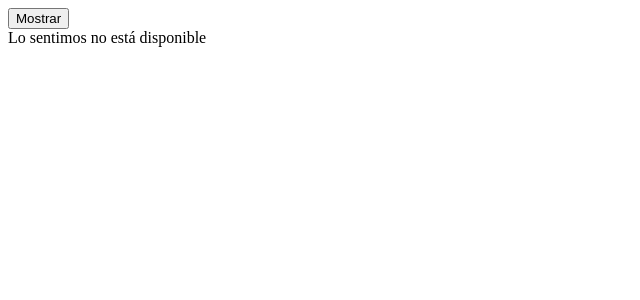
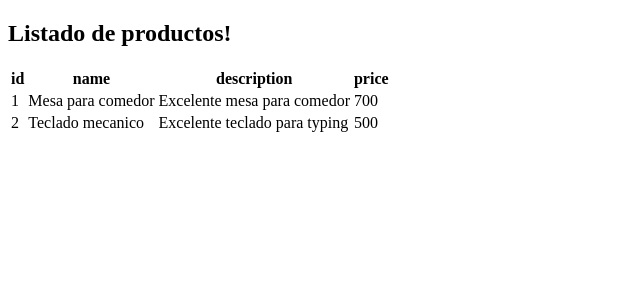
Before and after one commit to drox13/angular-app, an Angular app: page / in a window 1280 px wide. Shown: the top 300 px of the page, without its empty margins (0-640 px from the left). Built offline with nearby package versions, Linux system fonts and the light colour scheme.

Commit message:
agragando a product component

```diff
--- a/src/app/app.html
+++ b/src/app/app.html
@@ -1,3 +1,4 @@
+<!--
 <button type="button" (click)="setEnabled()">
   {{enabled? 'Ocultar': 'Mostrar'}}
 </button>
@@ -13,3 +14,6 @@
 } @else {
 <div>Lo sentimos no está disponible</div>
 }
+-->
+
+<app-product></app-product>
--- a/src/app/app.ts
+++ b/src/app/app.ts
@@ -1,9 +1,10 @@
 import { Component, signal } from '@angular/core';
 import { RouterOutlet } from '@angular/router';
+import { ProductComponent } from "./products/components/product";
 
 @Component({
   selector: 'app-root',
-  imports: [RouterOutlet],
+  imports: [RouterOutlet, ProductComponent],
   templateUrl: './app.html',
   styleUrl: './app.css'
 })
--- a/src/app/products/components/product.html
+++ b/src/app/products/components/product.html
@@ -1 +1,25 @@
-<p>product works!</p>
+<h2>Listado de productos!</h2>
+@if (products.length > 0) {
+<table>
+  <thead>
+    <tr>
+      <th>id</th>
+      <th>name</th>
+      <th>description</th>
+      <th>price</th>
+    </tr>
+  </thead>
+  <tbody>
+    @for (product of products; track $index) {
+    <tr>
+      <td>{{product.id}}</td>
+      <td>{{product.name}}</td>
+      <td>{{product.description}}</td>
+      <td>{{product.price}}</td>
+    </tr>
+    }
+  </tbody>
+</table>
+}@else {
+<div>Lo sentimos no hay registros en el sistema</div>
+}
```
